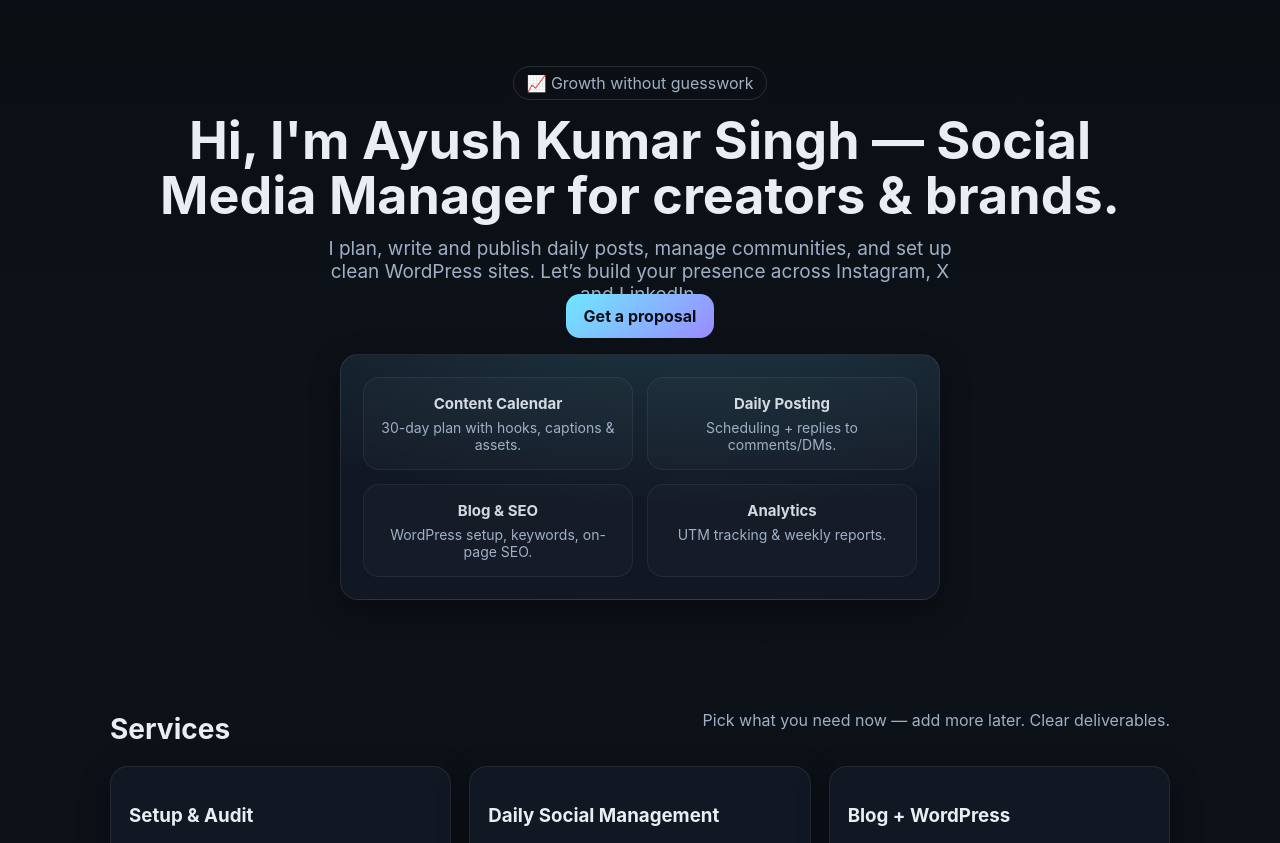
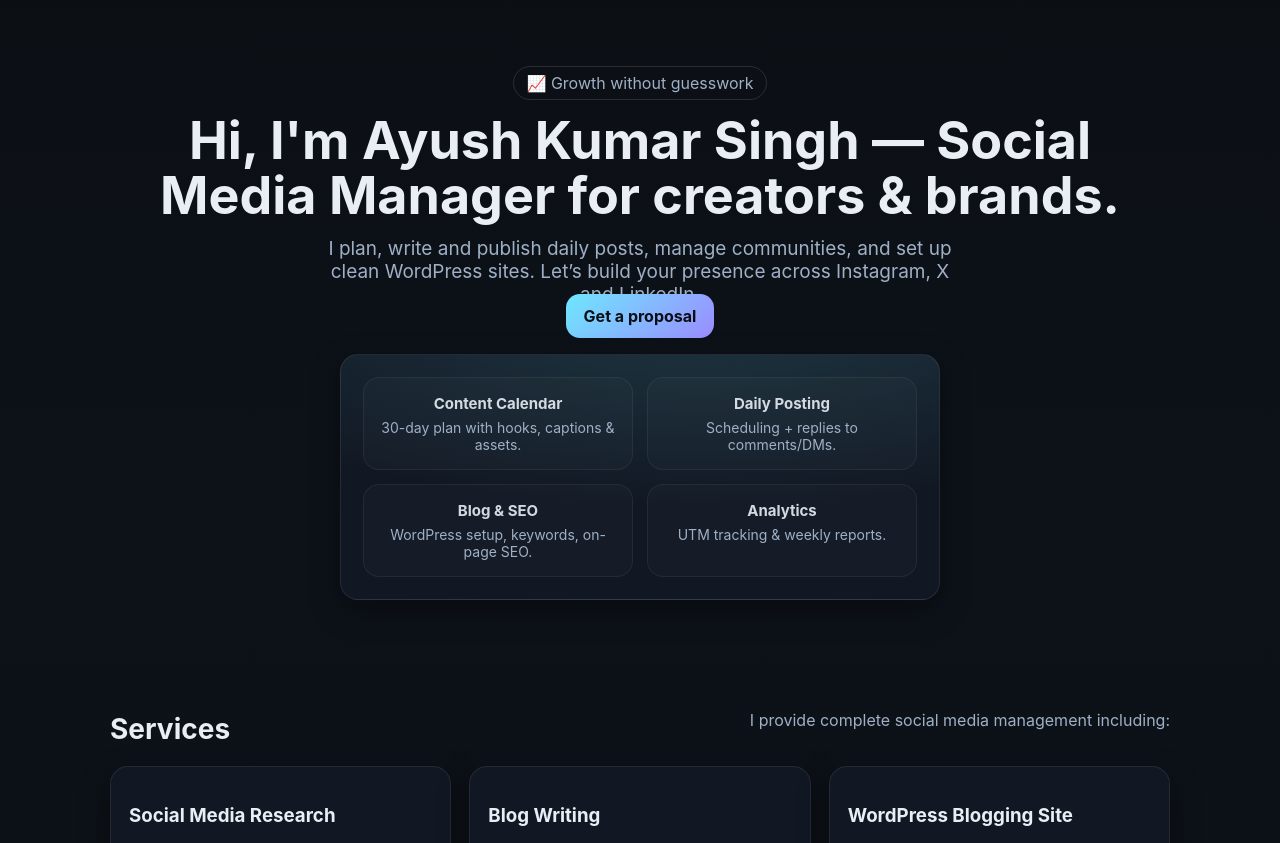
Before and after one commit to velvet001/ayush-smm-site, a plain HTML site: page index.html in a window 1280 px wide. Shown: the part 73-916 px from the top of the page. Drawn offline with Linux system fonts and the light colour scheme.

Commit message:
Update index.html

```diff
--- a/index.html
+++ b/index.html
@@ -89,11 +89,14 @@
     </section>
 
     <section id="services">
-      <div class="section-head"><h2>Services</h2><p>Pick what you need now — add more later. Clear deliverables.</p></div>
+      <div class="section-head">
+        <h2>Services</h2>
+        <p>I provide complete social media management including:</p>
+      </div>
       <div class="cards">
-        <div class="card"><h3>Setup & Audit</h3><p>Profile revamp, brand kit, competitor scan, baseline metrics.</p></div>
-        <div class="card"><h3>Daily Social Management</h3><p>Research, write & schedule posts; design assets; community replies.</p></div>
-        <div class="card"><h3>Blog + WordPress</h3><p>New blog, 4 posts/mo, internal linking, speed & security basics.</p></div>
+        <div class="card"><h3>Social Media Research</h3><p>Research and make daily posts, tweets, and retweets to keep your brand active and relevant.</p></div>
+        <div class="card"><h3>Blog Writing</h3><p>Write engaging and SEO-optimized blogs that connect with your audience and improve reach.</p></div>
+        <div class="card"><h3>WordPress Blogging Site</h3><p>Create and manage your WordPress blogging site — setup, design, and regular maintenance.</p></div>
       </div>
     </section>
 
```
